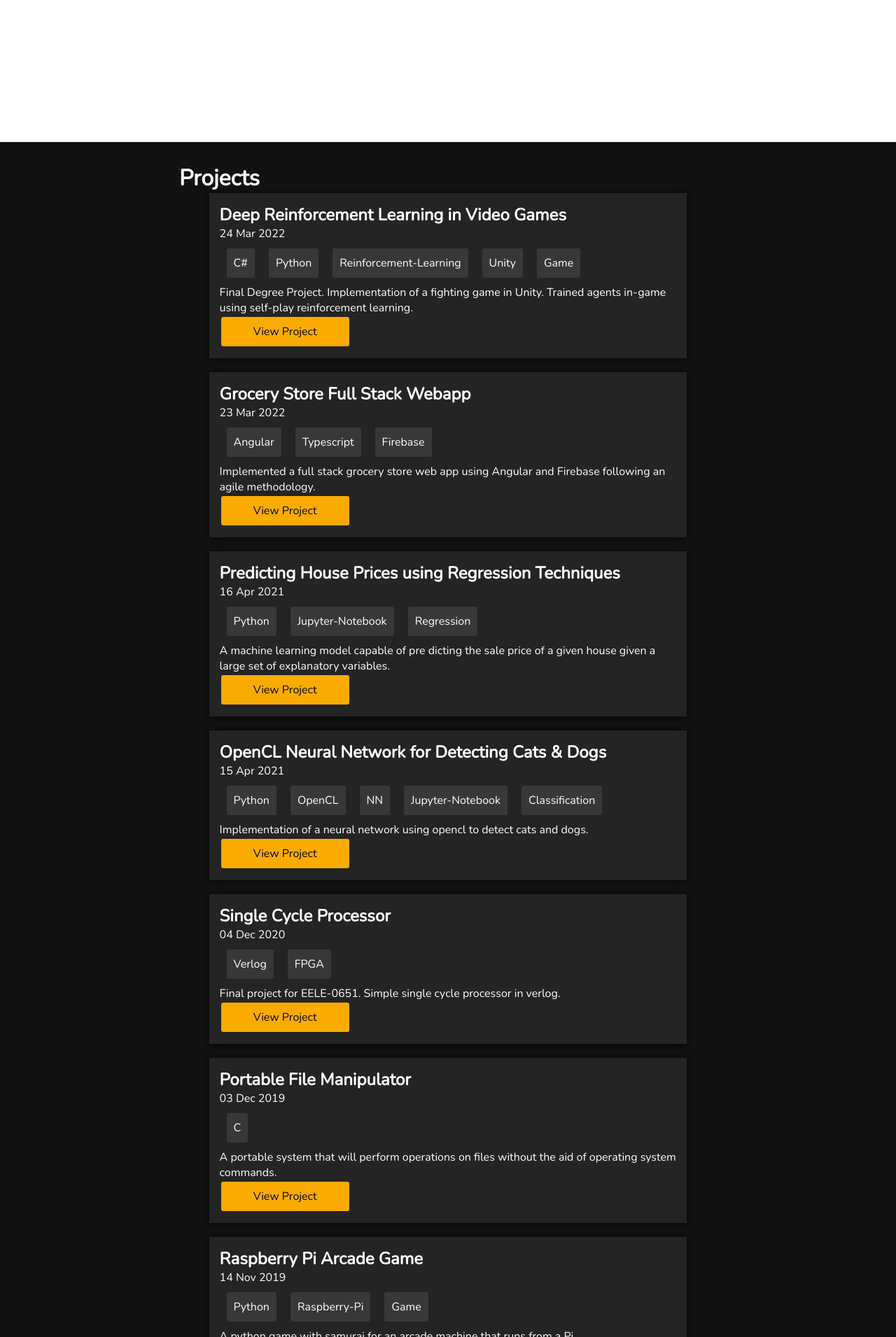
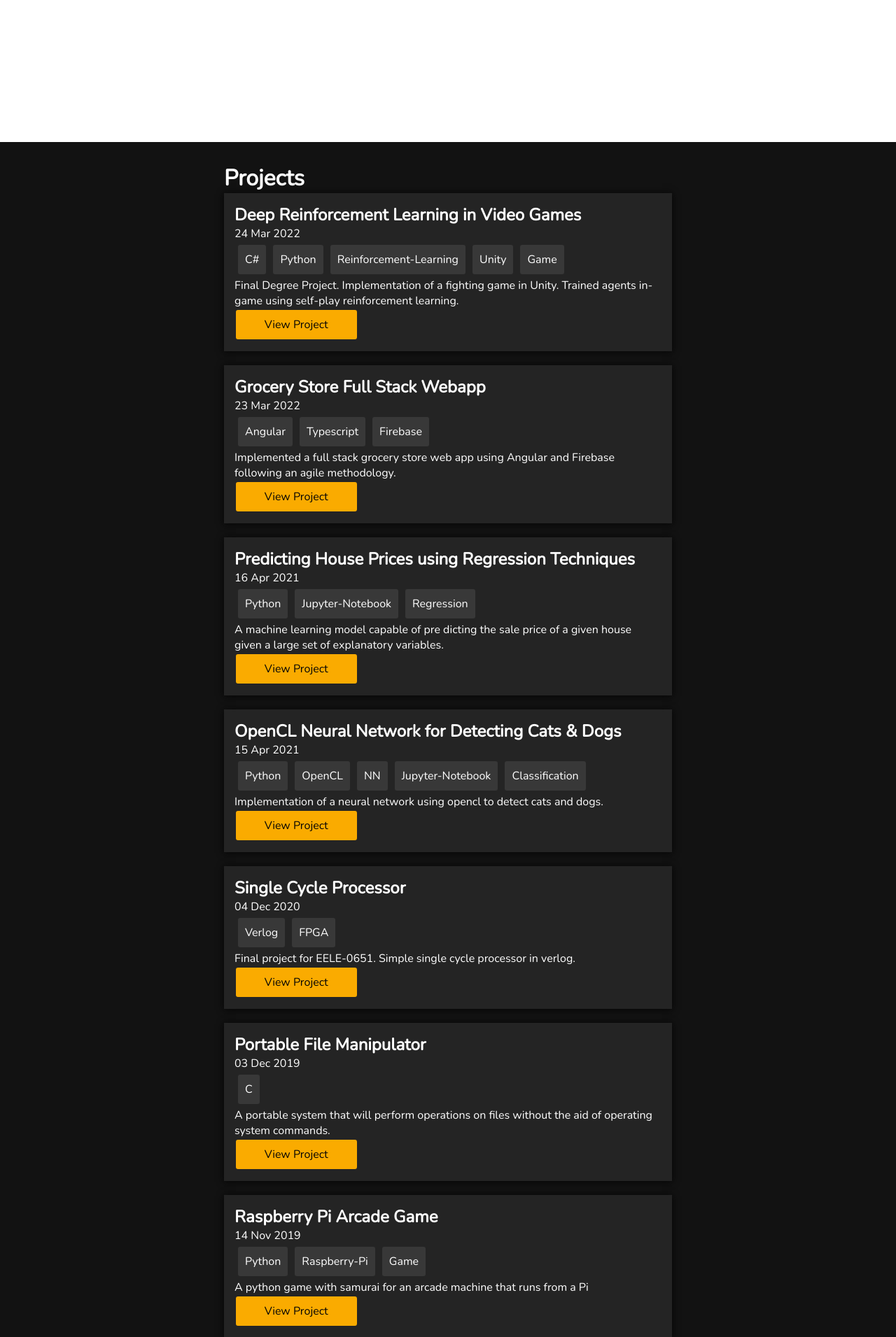
Before and after one commit to AidanJohnston/AidanJohnston.github.io, a Jekyll site: the page built from index.html, in a window 1280 px wide. Shown: the part 747-2658 px from the top of the page at 70% size. Built offline with Jekyll 4.4.1, drawn with Linux system fonts in a browser that asks for light colours.

Commit message:
screen size improvements

```diff
--- a/assets/css/master.css
+++ b/assets/css/master.css
@@ -41,8 +41,8 @@ body {
     background-color: #121212;
     color: white;
     padding-top: 30px;
-    padding-left: 20%;
-    padding-right: 20%;
+    padding-left: 25%;
+    padding-right: 25%;
     padding-bottom: 30px;
 }
 
@@ -109,7 +109,7 @@ body {
 .card {
     background-color: #242424;
     box-shadow: 0 1px 10px #050505;
-    flex: 0 0 85%;
+    flex: 0 1 100%;
     margin-bottom: 20px;
     transition: 0.3s;
     box-sizing: content-box;
@@ -148,7 +148,7 @@ body {
 .tag-container p {
     background-color: #383838;
     color: white;
-    margin: 10px;
+    margin: 5px;
     border-radius: 3px;
     padding: 10px 10px;
     display: flex;
```
